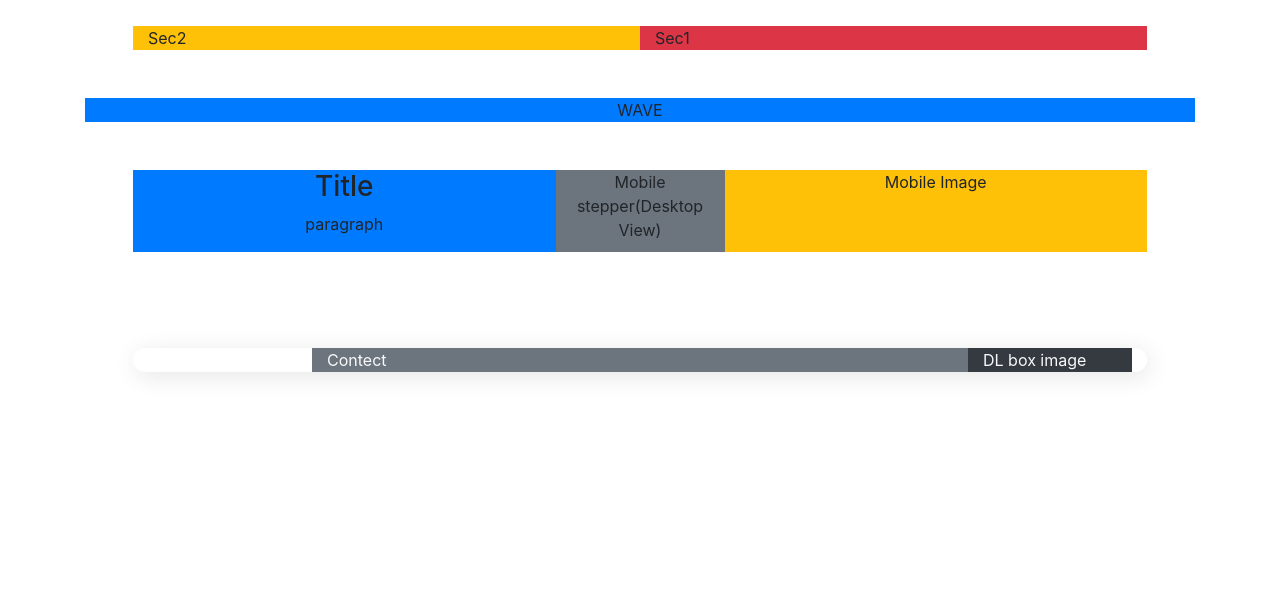
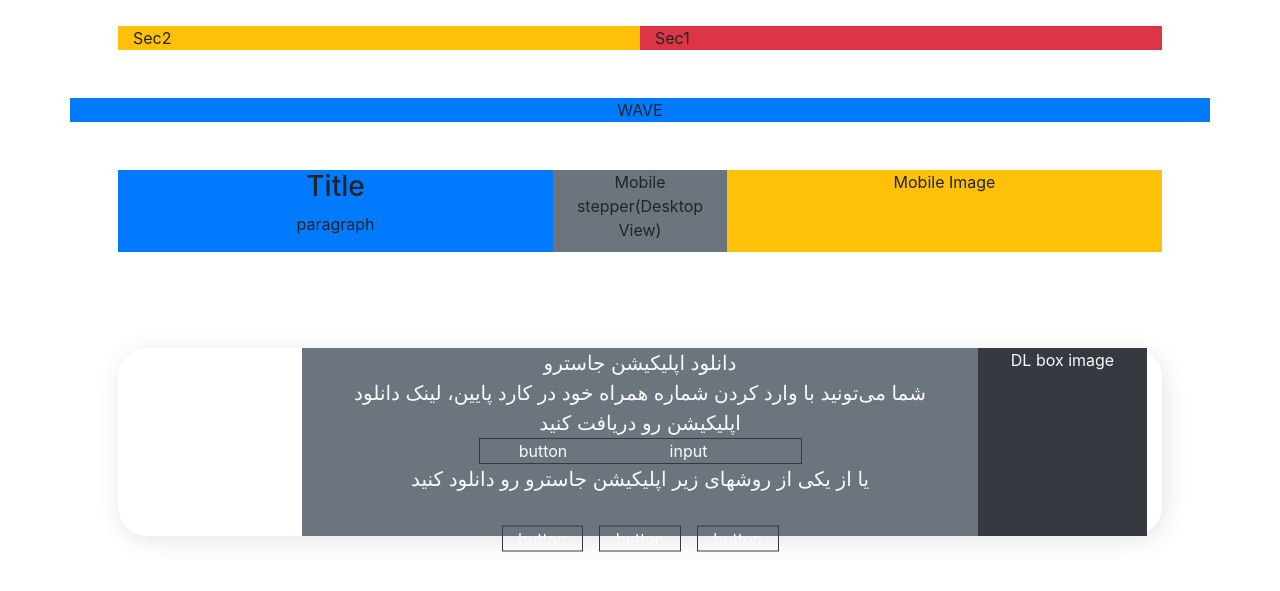
Before and after one commit to Soroush-Mohamadian/JustRo-with-Bootstrap, a plain HTML site: page index.html in a window 1280 px wide. Shown: the part 145-736 px from the top of the page. Drawn offline with nearby package versions, Linux system fonts and the light colour scheme.

Commit message:
dl box added

```diff
--- a/index.html
+++ b/index.html
@@ -16,7 +16,7 @@
 </head>
 
 <body>
-    <div class="container">
+    <div class="container p-0">
         <nav class="navbar navbar-expand-lg navbar-light bg-light navbar-box">
             <a class="navbar-brand" href="#">Navbar</a>
             <button class="navbar-toggler" type="button" data-toggle="collapse" data-target="#navbarNavDropdown"
@@ -92,17 +92,53 @@
             <div class="row mx-0">
                 <div class="downloaBox col-12">
                     <div class="row mx-0 d-flex">
-                        <div class="col-xs-12 col-md-2 bg-dark text-light">
+                        <div class="col-xs-12 col-md-2 bg-dark text-light text-center">
                             DL box image
                         </div>
-                        <div class="col-xs-12 col-md-8 bg-secondary text-light">
-                            Contect
+                        <div class="col-xs-12 col-md-8 bg-secondary text-light text-center">
+                            <div class="lead">
+                                دانلود اپلیکیشن جاسترو
+                            </div>
+                            <div class="lead">
+                                شما می‌تونید با وارد کردن شماره همراه خود در کارد پایین، لینک دانلود اپلیکیشن رو دریافت
+                                کنید
+                            </div>
+                            <div class="col-6 mx-auto border border-dark row mx-0">
+                                <div class="col-xs-12 col-md-8">
+                                    input
+                                </div>
+                                <div class="col-xs-12 col-md-4">
+                                    button
+                                </div>
+                            </div>
+                            <div class="lead">
+                                یا از یکی از روشهای زیر اپلیکیشن جاسترو رو دانلود کنید
+                            </div>
+
+                            <div class="col-6 mx-auto row mx-0 dlButtons">
+                                <div class="col-xs-12 col-md-4 p-2">
+                                    <div class="border border-dark">
+                                        button
+                                    </div>
+                                </div>
+                                <div class="col-xs-12 col-md-4 p-2">
+                                    <div class="border border-dark">
+                                        button
+                                    </div>
+                                </div>
+                                <div class="col-xs-12 col-md-4 p-2">
+                                    <div class="border border-dark">
+                                        button
+                                    </div>
+                                </div>
+                            </div>
                         </div>
                     </div>
                 </div>
             </div>
         </div>
     </div>
+
 
     <!-- Optional JavaScript -->
     <!-- jQuery first, then Popper.js, then Bootstrap JS -->
--- a/style.css
+++ b/style.css
@@ -3,7 +3,9 @@ body, html{
     padding: 0;
     width: 100%;
     height: 100%;
-    direction: rtl;
+    direction: rtl
+    ;
+
 }
 
 *{
@@ -17,6 +19,17 @@ body, html{
 
 .downloaBox{
     border-radius: 30px;
-  box-shadow: 2.5px 4.3px 25px 0 #e5e5e5;
-  background-color: #ffffff;
+    box-shadow: 2.5px 4.3px 25px 0 #e5e5e5;
+    background-color: #ffffff;
 }
+
+
+.dlButtons{
+    transform: translateY(23.5px);
+}
+
+@media (max-width: 768px){
+    .dlButtons{
+        transform: translateY(0px)
+    }
+}
```
